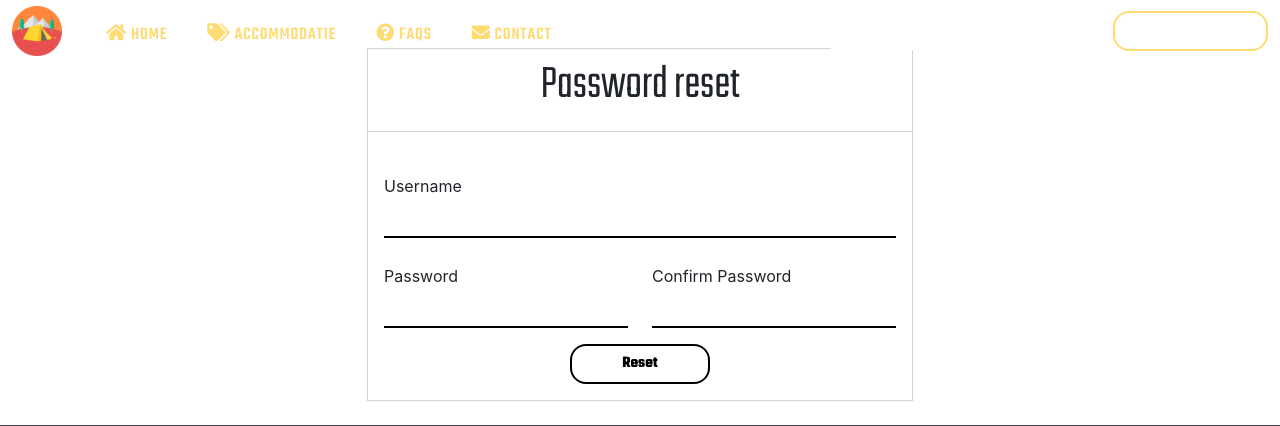
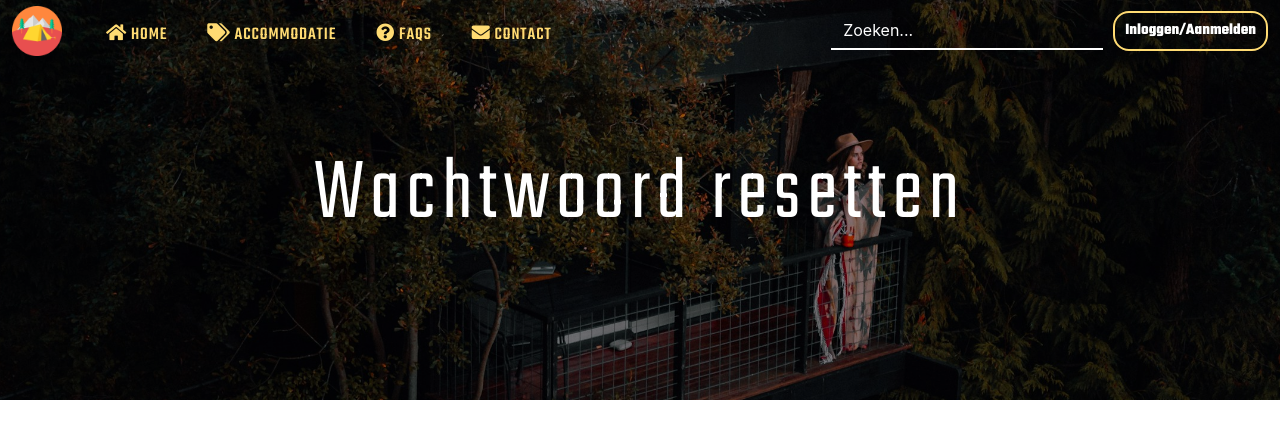
Before and after one commit to danielpastoor/HBO-ICT-Webtechnologie-jaar-1, a Flask app: page /authentication/resetpassword/ in a window 1280 px wide. Shown: the top 426 px of the page. Run offline with Flask 3, Linux system fonts and the light colour scheme; parts of the project's set-up code (start-up, migrations or seed data) failed here and were passed over; some libraries are stand-ins or nearby versions.

Commit message:
Fixed password reset

```diff
--- a/src/controllers/Authentication/AuthenticationController.py
+++ b/src/controllers/Authentication/AuthenticationController.py
@@ -127,11 +127,9 @@
                 return render_template('pages/authentication/authentication.html', is_register=True)
 
             hashed_password = generate_password_hash(password)
-            print(hashed_password)
 
             # Create a new user entity with the hashed password
             new_user = UserEntity(username, email, hashed_password, city, postcode, address, housenumber)
-            print(new_user)
 
             # Attempt to add the new user to the database
             try:
--- a/src/templates/pages/authentication/reset-password.html
+++ b/src/templates/pages/authentication/reset-password.html
@@ -1,16 +1,15 @@
 {% extends 'layouts/main_layout.html' %}
 {% set bodyClass = "register" %}
-{% set title = "Register" %}
+{% set title = "Wachtwoord resetten" %}
+{% set hero_url = "/static/img/default-hero-authentication.jpg" %}
 
 {% block content %}
-    <div class="container">
-        <div class="row justify-content-center">
-            <div class="col-md-12">
-                <div class="card mt-md-5 bg-white rounded border border-gray">
-                    <div class="card-header bg-white">
-                        <h3 class="text-center">Password reset</h3>
-                    </div>
-                    <div class="card-body">
+    {% include 'components/blocks/hero/block-hero.html' %}
+
+    <div class="container-xl">
+        <div class="page-authentication">
+            <div class="form sign-in">
+                <h3>Wachtwoord resetten,</h3>
                 <form method="POST">
                     <div class="row">
                         <div class="col-md-24">
@@ -36,10 +35,16 @@
                             </div>
                         </div>
                     </div>
-                            <div class="form-group mt-md-3 text-center">
+                    <div class="form-group mt-3">
                         <button type="submit" class="btn btn-primary">Reset</button>
                     </div>
                 </form>
+            </div>
+            <div class="sub-content">
+                <div class="img">
+                    <div class="text up">
+                        <h3>Wachtwoord resetten?</h3>
+                        <p>Vul dit formulier in om je wachtwoord te resetten!</p>
                     </div>
                 </div>
             </div>
```
Lines whose indentation alone changed are shown as unchanged.
